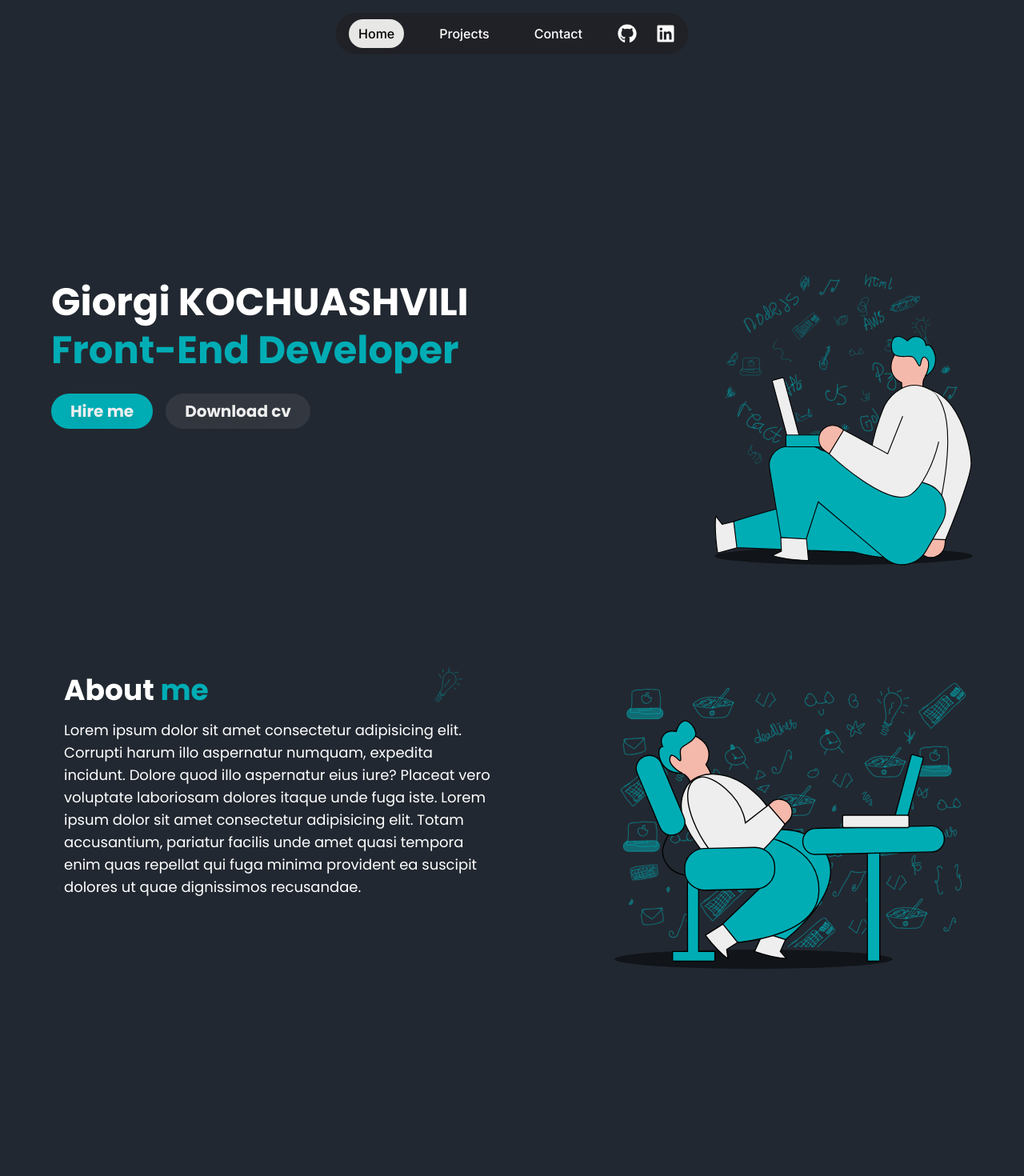
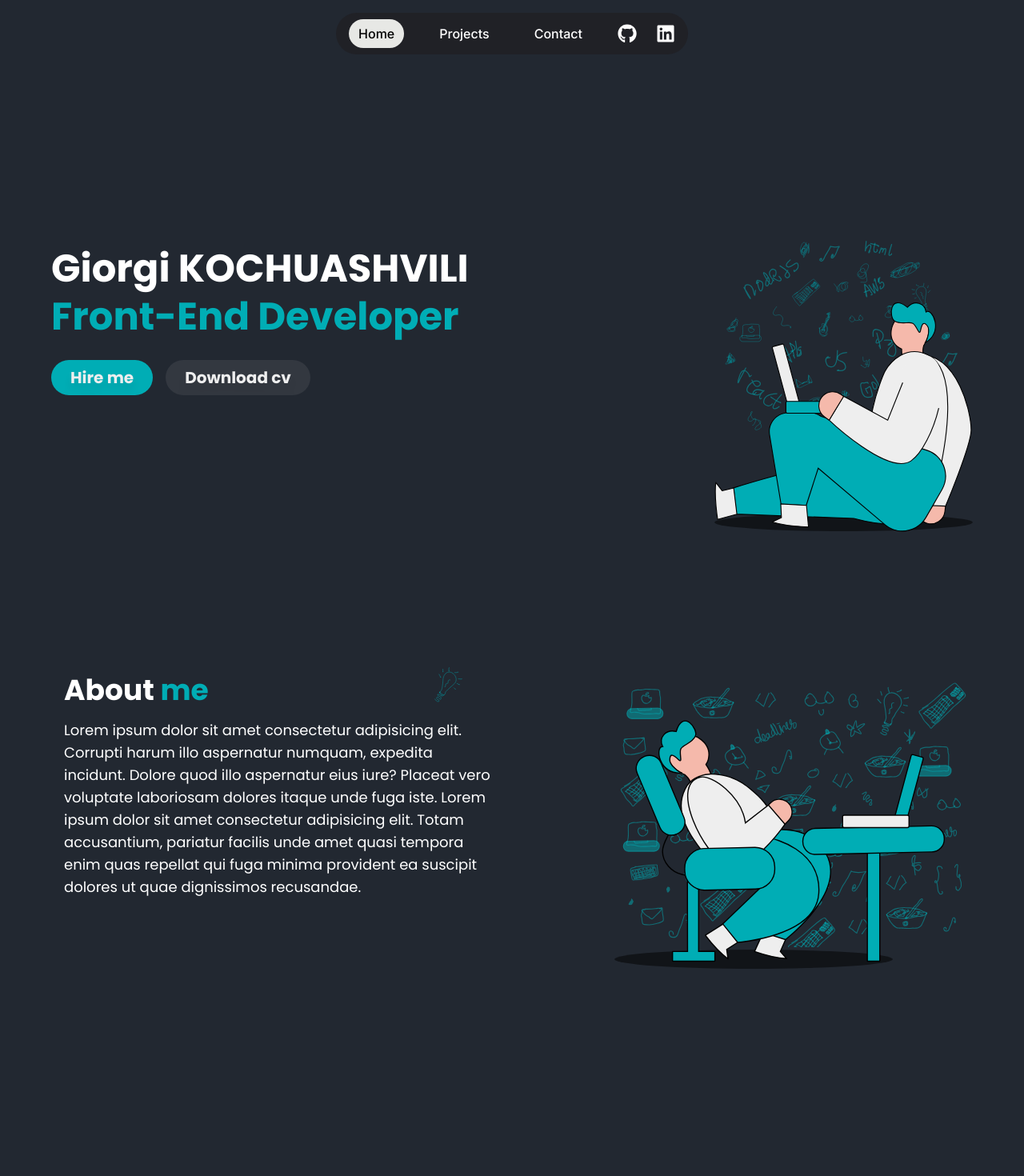
Before and after one commit to giorgio324/portfolio, a Next.js app: page / in a window 1280 px wide. Shown: the top 1470 px of the page at 80% size. Built offline with nearby package versions, Linux system fonts and the light colour scheme.

Commit message:
switched position to fixed instead of sticky

```diff
--- a/src/app/globals.css
+++ b/src/app/globals.css
@@ -2,6 +2,6 @@
 @tailwind components;
 @tailwind utilities;
 
-.min-height-screen {
-  min-height: calc(100vh - 84px);
+.doodle-background {
+  background: url(../../public/doodlebackground.svg) fixed;
 }
--- a/src/app/projects/page.tsx
+++ b/src/app/projects/page.tsx
@@ -1,4 +1,4 @@
 const page = () => {
-  return <div>page</div>;
+  return <div className='min-h-screen doodle-background'>page</div>;
 };
 export default page;
--- a/src/components/home/About.tsx
+++ b/src/components/home/About.tsx
@@ -3,7 +3,7 @@ import AboutTitle from './AboutTitle';
 
 const About = () => {
   return (
-    <section className='max-w-screen-xl mx-auto p-4  md:px-12 lg:px-16 min-height-screen '>
+    <section className='max-w-screen-xl mx-auto p-4  md:px-12 lg:px-16 min-h-screen'>
       <div className='flex flex-col md:flex-row justify-center items-center md:justify-between md:items-start '>
         <AboutTitle />
         <AboutImages />
--- a/src/components/home/Home.tsx
+++ b/src/components/home/Home.tsx
@@ -4,7 +4,7 @@ import Title from './Title';
 const Home = () => {
   return (
     <main
-      className={`max-w-screen-xl mx-auto p-4 md:flex md:px-12 lg:px-16 min-h-full min-height-screen`}
+      className={`max-w-screen-xl mx-auto p-4 md:flex md:px-12 lg:px-16 min-h-screen mt-16 md:mt-0`}
     >
       <Title />
       <HeroImages />
--- a/src/components/mobileNavbar/MobileNavbar.tsx
+++ b/src/components/mobileNavbar/MobileNavbar.tsx
@@ -15,7 +15,7 @@ const MobileNavbar = () => {
   };
 
   return (
-    <aside className='flex justify-end items-center p-4 md:hidden sticky top-0 z-50'>
+    <aside className='flex justify-end items-center p-4 md:hidden fixed top-2 right-2 z-50'>
       <MobileNavbarButton openNavbar={openNavbar} />
       <MobileNavbarSidebar closeNavbar={closeNavbar} open={open} />
     </aside>
--- a/src/components/navbar/Navbar.tsx
+++ b/src/components/navbar/Navbar.tsx
@@ -3,7 +3,7 @@ import NavbarSocial from './NavbarSocial';
 
 const Navbar = () => {
   return (
-    <nav className='hidden max-w-screen-xl mx-auto md:flex justify-center items-center py-4 sticky top-0 z-50'>
+    <nav className='hidden max-w-screen-xl mx-auto md:flex justify-center items-center py-4 fixed top-0 left-1/2  -translate-x-1/2 z-50'>
       <ul className='px-4 py-2 bg-desktopNavBackgroundColor rounded-full flex justify-center items-center gap-8'>
         <NavbarLinks />
         <NavbarSocial />
```
